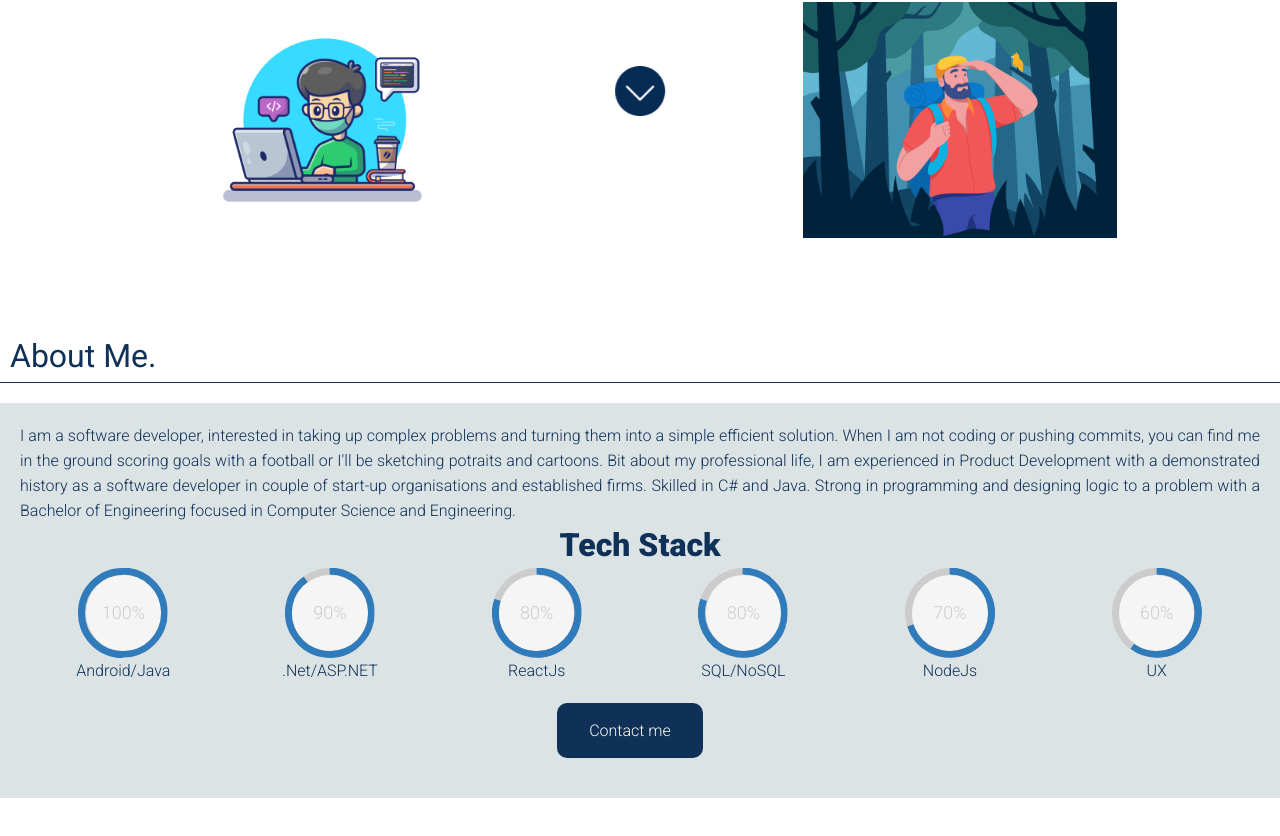
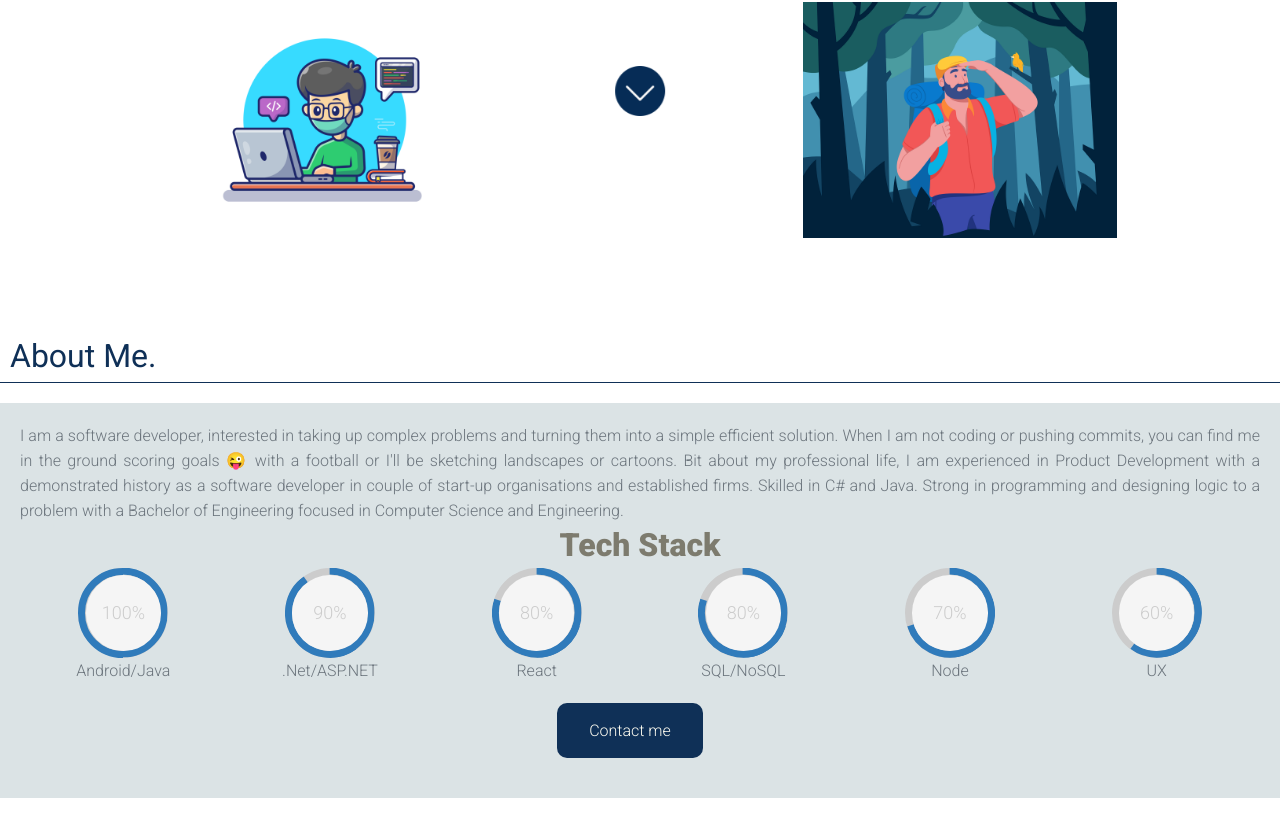
Before and after one commit to gauravmadarkal/gaurav-portfolio, a React (Create React App) app: page /about in a window 1280 px wide. Shown: the part 390-1226 px from the top of the page. Built offline with nearby package versions, Linux system fonts and the light colour scheme; a web font is replaced by a local one.

Commit message:
minor refactoring

```diff
--- a/src/assets/datastore.js
+++ b/src/assets/datastore.js
@@ -136,7 +136,7 @@ export const aboutme = {
   workDesc:
     "I am always open to new opportunities, If you find my profile interesting and want to hire me, feel free to reach out to me",
   details:
-    "I am a software developer, interested in taking up complex problems and turning them into a simple efficient solution. When I am not coding or pushing commits, you can find me in the ground scoring goals with a football or I'll be sketching potraits and cartoons. Bit about my professional life, I am experienced in Product Development with a demonstrated history as a software developer in couple of start-up organisations and established firms. Skilled in C# and Java. Strong in programming and designing logic to a problem with a Bachelor of Engineering focused in Computer Science and Engineering.",
+    "I am a software developer, interested in taking up complex problems and turning them into a simple efficient solution. When I am not coding or pushing commits, you can find me in the ground scoring goals 😜 with a football or I'll be sketching landscapes or cartoons. Bit about my professional life, I am experienced in Product Development with a demonstrated history as a software developer in couple of start-up organisations and established firms. Skilled in C# and Java. Strong in programming and designing logic to a problem with a Bachelor of Engineering focused in Computer Science and Engineering.",
   Emailid: "madarkal.gaurav@gmail.com",
   Instagramlink: "https://www.instagram.com/gauravmadarkal/",
   Facebooklink: "https://www.facebook.com/gaurav.madarkal",
@@ -147,9 +147,9 @@ export const aboutme = {
   techStack: [
     { title: "Android/Java", value: "100%", show: true },
     { title: ".Net/ASP.NET", value: "90%", show: true },
-    { title: "ReactJs", value: "80%", show: true },
+    { title: "React", value: "80%", show: true },
     { title: "SQL/NoSQL", value: "80%", show: false },
-    { title: "NodeJs", value: "70%", show: true },
+    { title: "Node", value: "70%", show: true },
     { title: "UX", value: "60%", show: false },
   ],
 };
--- a/src/css/_about.scss
+++ b/src/css/_about.scss
@@ -77,6 +77,7 @@
   // margin: 50px auto 0px auto;
   text-align: justify;
   background-color: $alt-color;
+  color: $lrg-text-color;
   padding: 20px;
   // border-radius: 10px;
   line-height: 25px;
--- a/src/css/_config.scss
+++ b/src/css/_config.scss
@@ -1,5 +1,6 @@
 // $primary-color: #dbe3e5;
 $accent-color: #0f3057;
+// $accent-color: #1769aa;
 // $secondary-color: #faf3dd;
 $primary-color: #fcfbf0;
 $alt-color: #dbe3e5;
--- a/src/css/main.css
+++ b/src/css/main.css
@@ -749,6 +749,7 @@ p.self-description {
   font-weight: 300;
   text-align: justify;
   background-color: #dbe3e5;
+  color: #6c757d;
   padding: 20px;
   line-height: 25px;
 }
@@ -1810,5 +1811,6 @@ header {
 
 .section_header {
   margin: 10px;
+  color: #7d7b6e;
 }
 /*# sourceMappingURL=main.css.map */
--- a/src/css/main.scss
+++ b/src/css/main.scss
@@ -75,4 +75,5 @@ header {
 }
 .section_header {
   margin: 10px;
+  color: $overlay-color;
 }
```
Also changed, not shown: 1 other file (tests, documents, lock files or other folders).
